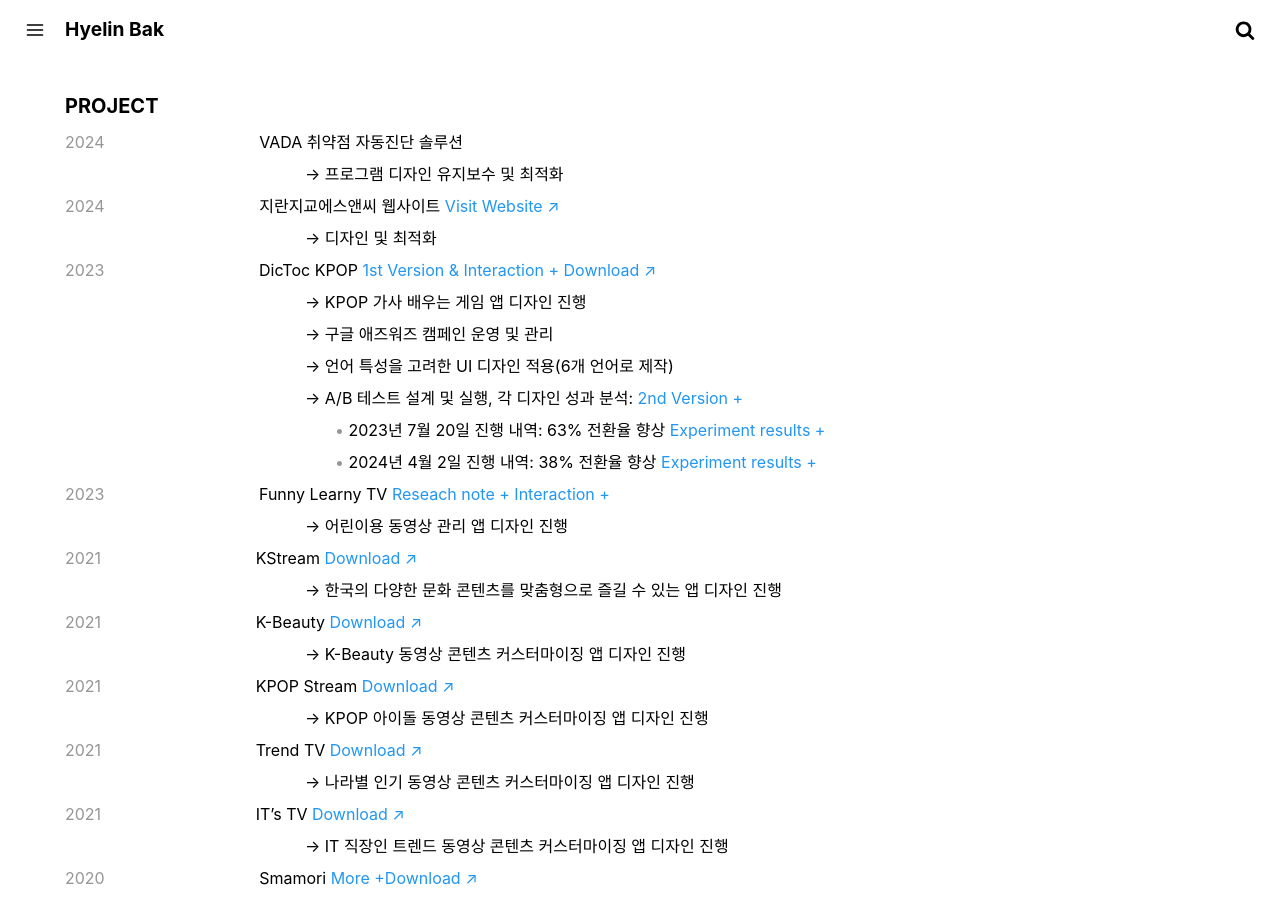
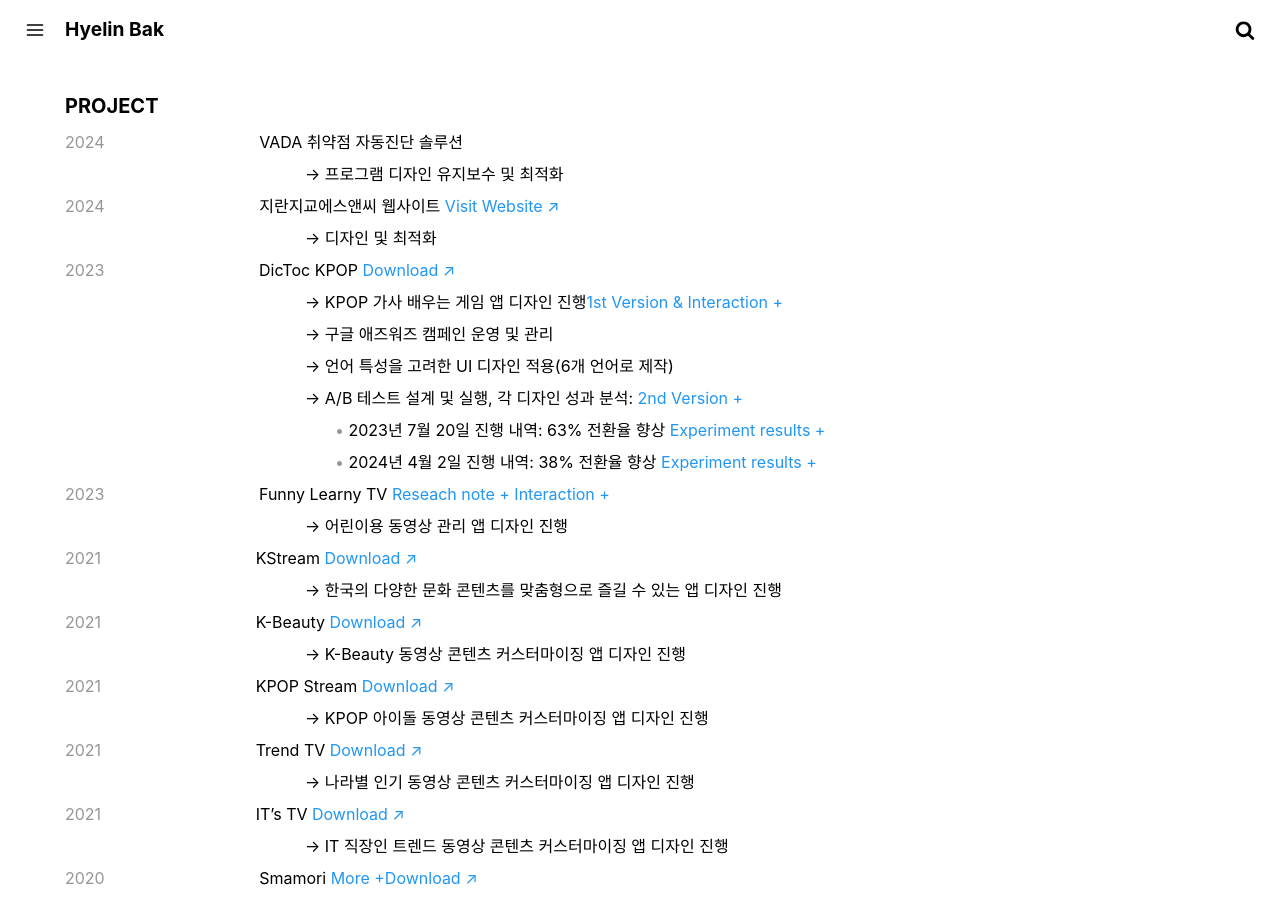
Before and after one commit to crazyjamy/crazyjamy.github.io, a Jekyll site: the page built from about.md, in a window 1280 px wide and 900 px high, scrolled down 586 px. Built offline with Jekyll 4.4.1, drawn with Linux system fonts in a browser that asks for light colours.

Commit message:
Update about.md

```diff
--- a/about.md
+++ b/about.md
@@ -32,8 +32,8 @@
 <span style="margin-left: 240px;"> → 프로그램 디자인 유지보수 및 최적화 </span><br />
 <span style="color: #969696;"> 2024 </span><span style="margin-left: 150px;"> 지란지교에스앤씨 웹사이트 <a href="https://www.jiransnc.com" target="_blank">Visit Website ↗</a> </span><br />
 <span style="margin-left: 240px;"> → 디자인 및 최적화 </span><br />
-<span style="color: #969696;"> 2023 </span><span style="margin-left: 150px;"> DicToc KPOP <a href="../kpoplyricsgame/" target="">1st Version & Interaction + </a> <a href="https://play.google.com/store/search?q=dictoc&c=apps" target="_blank">Download ↗</a></span><br />
-<span style="margin-left: 240px;"> → KPOP 가사 배우는 게임 앱 디자인 진행</span><br />
+<span style="color: #969696;"> 2023 </span><span style="margin-left: 150px;"> DicToc KPOP <a href="https://play.google.com/store/search?q=dictoc&c=apps" target="_blank">Download ↗</a></span><br />
+<span style="margin-left: 240px;"> → KPOP 가사 배우는 게임 앱 디자인 진행</span><a href="../kpoplyricsgame/" target="">1st Version & Interaction + </a> <br />
 <span style="margin-left: 240px;"> → 구글 애즈워즈 캠페인 운영 및 관리</span><br />
 <span style="margin-left: 240px;"> → 언어 특성을 고려한 UI 디자인 적용(6개 언어로 제작)</span><br />
 <span style="margin-left: 240px;"> → A/B 테스트 설계 및 실행, 각 디자인 성과 분석:</span> <a href="../kpopdictoc/" target=""> 2nd Version + </a><br />
```
